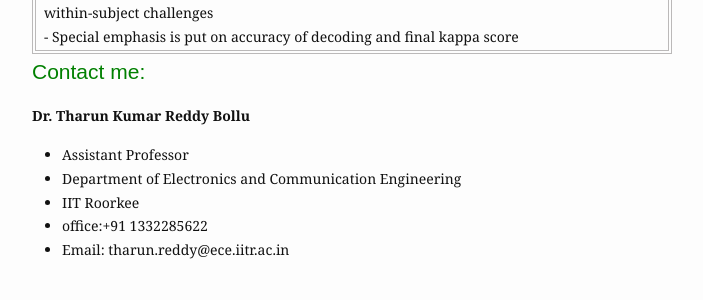
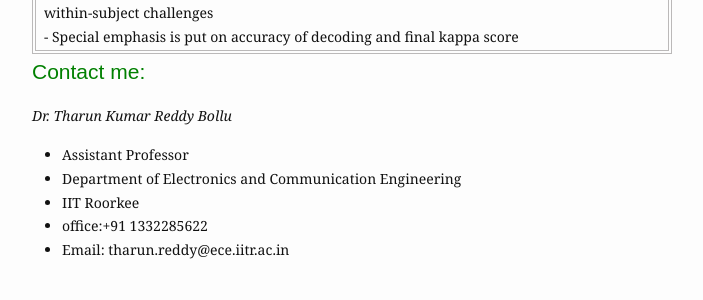
Before and after one commit to tharuniitk/tharuniitk.github.io, a Jekyll site: the page built from index.md, in a window 1280 px wide. Shown: the part 3948-4248 px from the top of the page, without its empty margins (288-991 px from the left). Built offline with Jekyll 4.4.1, drawn with Linux system fonts in a browser that asks for light colours.

```diff
--- a/index.md
+++ b/index.md
@@ -66,7 +66,7 @@ I received my B.Tech (in 2013), joint M.Tech and Phd degrees (in 2020) in  [<ins
 
 
 ## <span style="color: Green">Contact me:</span>
-__Dr. Tharun Kumar Reddy Bollu__
+_Dr. Tharun Kumar Reddy Bollu_
 - Assistant Professor
 - Department of Electronics and Communication Engineering
 - IIT Roorkee
```
